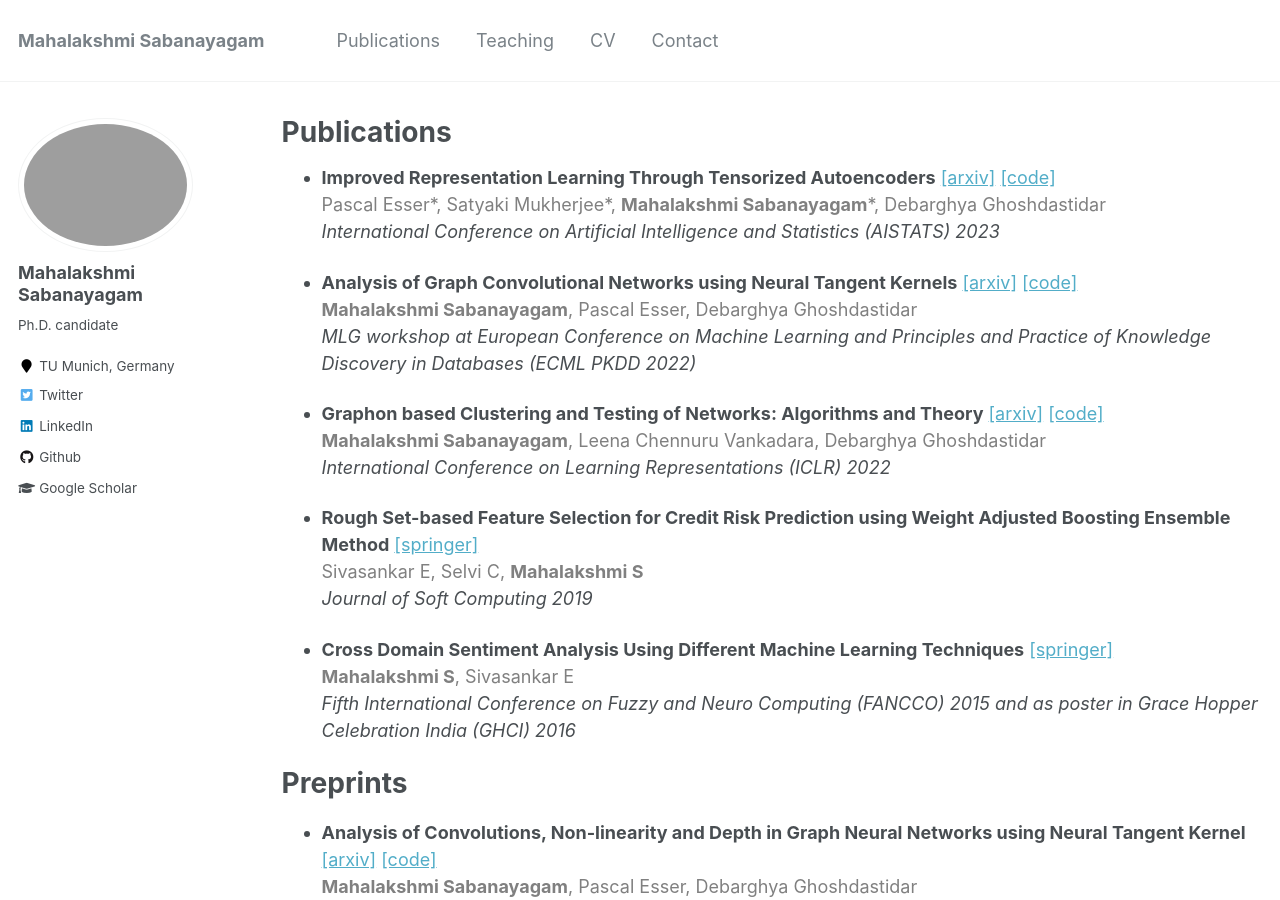
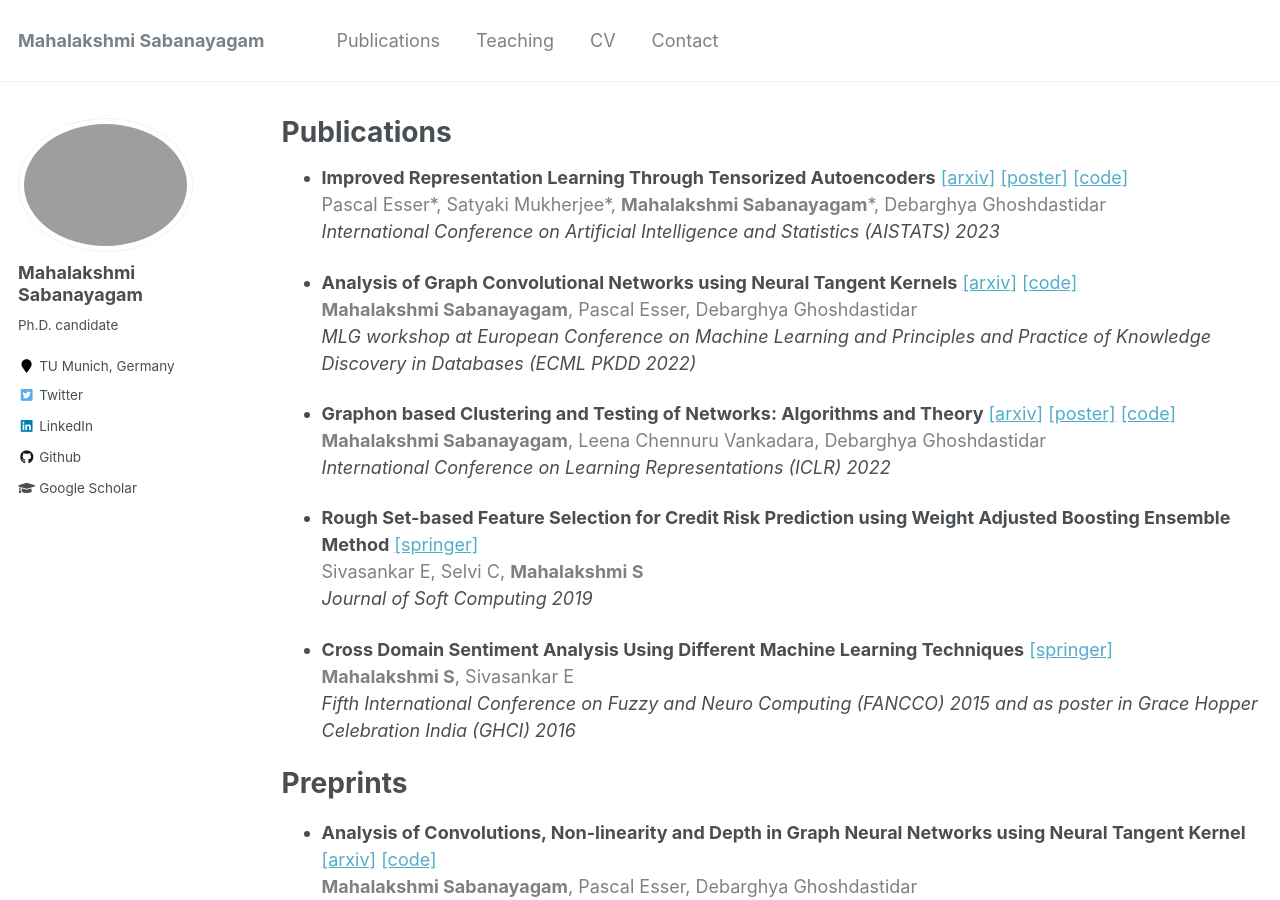
Before and after one commit to mahalakshmi-sabanayagam/mahalakshmi-sabanayagam.github.io, a Jekyll site: the page built from _pages/publications.md, in a window 1280 px wide and 900 px high. Built offline with Jekyll 4.4.1, drawn with Linux system fonts in a browser that asks for light colours.

Commit message:
update publications

```diff
--- a/_pages/publications.md
+++ b/_pages/publications.md
@@ -4,7 +4,7 @@ title: "Publications"
 permalink: /publications/
 author_profile: true
 ---
-* **Improved Representation Learning Through Tensorized Autoencoders** [[arxiv]](https://arxiv.org/pdf/2212.01046.pdf) [[code]](https://github.com/mahalakshmi-sabanayagam/tensorized_autoencoder) <br>
+* **Improved Representation Learning Through Tensorized Autoencoders** [[arxiv]](https://arxiv.org/pdf/2212.01046.pdf) [[poster]](https://mahalakshmi-sabanayagam.github.io/files/aistats23_tae_poster.pdf) [[code]](https://github.com/mahalakshmi-sabanayagam/tensorized_autoencoder) <br>
 <span style="color:gray;"> Pascal Esser\*, Satyaki Mukherjee\*, **Mahalakshmi Sabanayagam**\*, Debarghya Ghoshdastidar </span><br>
 _International Conference on Artificial Intelligence and Statistics (AISTATS) 2023_
 
@@ -12,7 +12,7 @@ _International Conference on Artificial Intelligence and Statistics (AISTATS) 20
 <span style="color:gray;"> **Mahalakshmi Sabanayagam**, Pascal Esser, Debarghya Ghoshdastidar </span> <br>
 _MLG workshop at European Conference on Machine Learning and Principles and Practice of Knowledge Discovery in Databases  (ECML PKDD 2022)_
 
-* <span style="font-weight:bold">Graphon based Clustering and Testing of Networks: Algorithms and Theory</span> [[arxiv]](https://arxiv.org/abs/2110.02722) [[code]](https://github.com/maha-93/Clustering-Testing-Networks)
+* <span style="font-weight:bold">Graphon based Clustering and Testing of Networks: Algorithms and Theory</span> [[arxiv]](https://arxiv.org/abs/2110.02722) [[poster]](https://mahalakshmi-sabanayagam.github.io/files/iclr22_graphon_poster.pdf) [[code]](https://github.com/maha-93/Clustering-Testing-Networks)
  <br>
 <span style="color:gray;"> **Mahalakshmi Sabanayagam**, Leena Chennuru Vankadara, Debarghya Ghoshdastidar </span>  <br>
 _International Conference on Learning Representations (ICLR) 2022_
```
Also changed, not shown: 2 other files.
